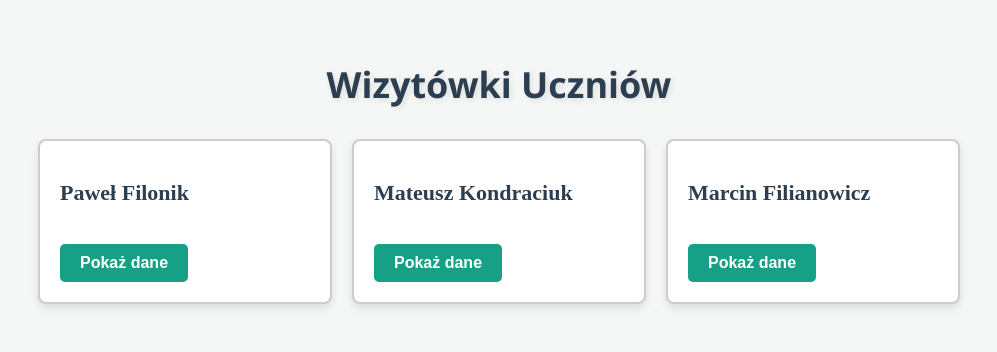
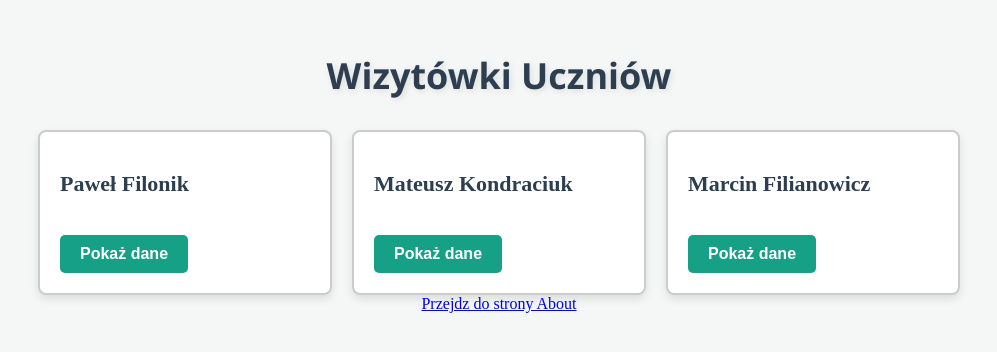
Before and after one commit to Hudini05/project-react, a React (Create React App) app: page / in a window 1280 px wide. Shown: the part 238-590 px from the top of the page, without its empty margins (141-1138 px from the left). Built offline with nearby package versions, Linux system fonts and the light colour scheme.

Commit message:
dodanie routingu

```diff
--- a/package.json
+++ b/package.json
@@ -36,6 +36,6 @@
     ]
   },
   "devDependencies": {
-    "react-router-dom": "^6.28.0"
+    "react-router-dom": "^7.0.1"
   }
 }
--- a/src/App.js
+++ b/src/App.js
@@ -1,70 +1,17 @@
-import React, { useState } from 'react';
-import { Link } from 'react-router-dom';
-import './App.css';
-
-const Wizytowka = ({ imie, tytul, opis, wiek, onPokazDane, pokazDane }) => {
-  return (
-    <div className="card">
-      <h2>{imie}</h2>
-      {tytul && <h3>{tytul}</h3>}
-      {opis && <p>{opis}</p>}
-      {wiek && <p>{wiek}</p>}
-      <button onClick={onPokazDane}>
-        {pokazDane ? 'Schowaj dane' : 'Pokaż dane'}
-      </button>
-    </div>
-  );
-};
+import React from 'react';
+import { BrowserRouter, Routes,  Route} from 'react-router-dom';
+import Cards from './pages/Cards';
+import About from './pages/About';
 
 function App() {
-  const osoby = [
-    {
-      imie: 'Paweł Filonik',
-      tytul: 'Twórca Strony',
-      opis: 'Pasjonuje się carrowaniem jadźki w Rainbow Six Siege.',
-      wiek: 'Wiek: 19 lat',
-    },
-    {
-      imie: 'Mateusz Kondraciuk',
-      tytul: 'Twórca Strony',
-      opis: 'Pasjonuje się carrowaniem jadźki w Fortnite.',
-      wiek: 'Wiek: 19 lat',
-    },
-    {
-      imie: 'Marcin Filianowicz',
-      tytul: 'Twórca Strony',
-      opis: 'Pasjonuje się carrowaniem jadźki IRL.',
-      wiek: 'Wiek: 20 lat',
-    }
-  ];
-
-  const [pokazDane, setPokazDane] = useState([false, false]);
-
-  const przelaczDane = (index) => {
-    const zaktualizowanePokazDane = [...pokazDane];
-    zaktualizowanePokazDane[index] = !zaktualizowanePokazDane[index];
-    setPokazDane(zaktualizowanePokazDane);
-  };
-
-  return (
-    <div className="App">
-      <h1>Wizytówki Uczniów</h1>
-
-      <div className="cards-container">
-        {osoby.map((osoba, index) => (
-          <Wizytowka
-            key={index}
-            imie={osoba.imie}
-            tytul={pokazDane[index] ? osoba.tytul : null}
-            opis={pokazDane[index] ? osoba.opis : null}
-            wiek={pokazDane[index] ? osoba.wiek : null}
-            onPokazDane={() => przelaczDane(index)}
-            pokazDane={pokazDane[index]}
-          />
-        ))}
-      </div>
-    </div>
-  );
+ return (
+  <BrowserRouter>
+    <Routes>
+    <Route path="/" element={<Cards></Cards>} />
+    <Route path="/about" element={<About/>} />
+  </Routes>
+  </BrowserRouter>
+ )
 }
 
 export default App;
--- /dev/null
+++ b/src/pages/Cards.jsx
@@ -0,0 +1,71 @@
+import React, { useState } from 'react';
+import { Link } from 'react-router-dom';
+import '../App.css';
+
+const Wizytowka = ({ imie, tytul, opis, wiek, onPokazDane, pokazDane }) => {
+  return (
+    <div className="card">
+      <h2>{imie}</h2>
+      {tytul && <h3>{tytul}</h3>}
+      {opis && <p>{opis}</p>}
+      {wiek && <p>{wiek}</p>}
+      <button onClick={onPokazDane}>
+        {pokazDane ? 'Schowaj dane' : 'Pokaż dane'}
+      </button>
+    </div>
+  );
+};
+
+function Cards() {
+  const osoby = [
+    {
+      imie: 'Paweł Filonik',
+      tytul: 'Twórca Strony',
+      opis: 'Pasjonuje się carrowaniem jadźki w Rainbow Six Siege.',
+      wiek: 'Wiek: 19 lat',
+    },
+    {
+      imie: 'Mateusz Kondraciuk',
+      tytul: 'Twórca Strony',
+      opis: 'Pasjonuje się carrowaniem jadźki w Fortnite.',
+      wiek: 'Wiek: 19 lat',
+    },
+    {
+      imie: 'Marcin Filianowicz',
+      tytul: 'Twórca Strony',
+      opis: 'Pasjonuje się carrowaniem jadźki IRL.',
+      wiek: 'Wiek: 20 lat',
+    }
+  ];
+
+  const [pokazDane, setPokazDane] = useState([false, false]);
+
+  const przelaczDane = (index) => {
+    const zaktualizowanePokazDane = [...pokazDane];
+    zaktualizowanePokazDane[index] = !zaktualizowanePokazDane[index];
+    setPokazDane(zaktualizowanePokazDane);
+  };
+
+  return (
+    <div className="App">
+      <h1>Wizytówki Uczniów</h1>
+
+      <div className="cards-container">
+        {osoby.map((osoba, index) => (
+          <Wizytowka
+            key={index}
+            imie={osoba.imie}
+            tytul={pokazDane[index] ? osoba.tytul : null}
+            opis={pokazDane[index] ? osoba.opis : null}
+            wiek={pokazDane[index] ? osoba.wiek : null}
+            onPokazDane={() => przelaczDane(index)}
+            pokazDane={pokazDane[index]}
+          />
+        ))}
+      </div>
+      <Link to='/about'>Przejdz do strony About</Link>
+    </div>
+  );
+}
+
+export default Cards;
```
Also changed, not shown: src/main.jsx (deleted), src/pages/About.jsx (renamed from src/About.jsx), 1 other file (tests, documents, lock files or other folders).
